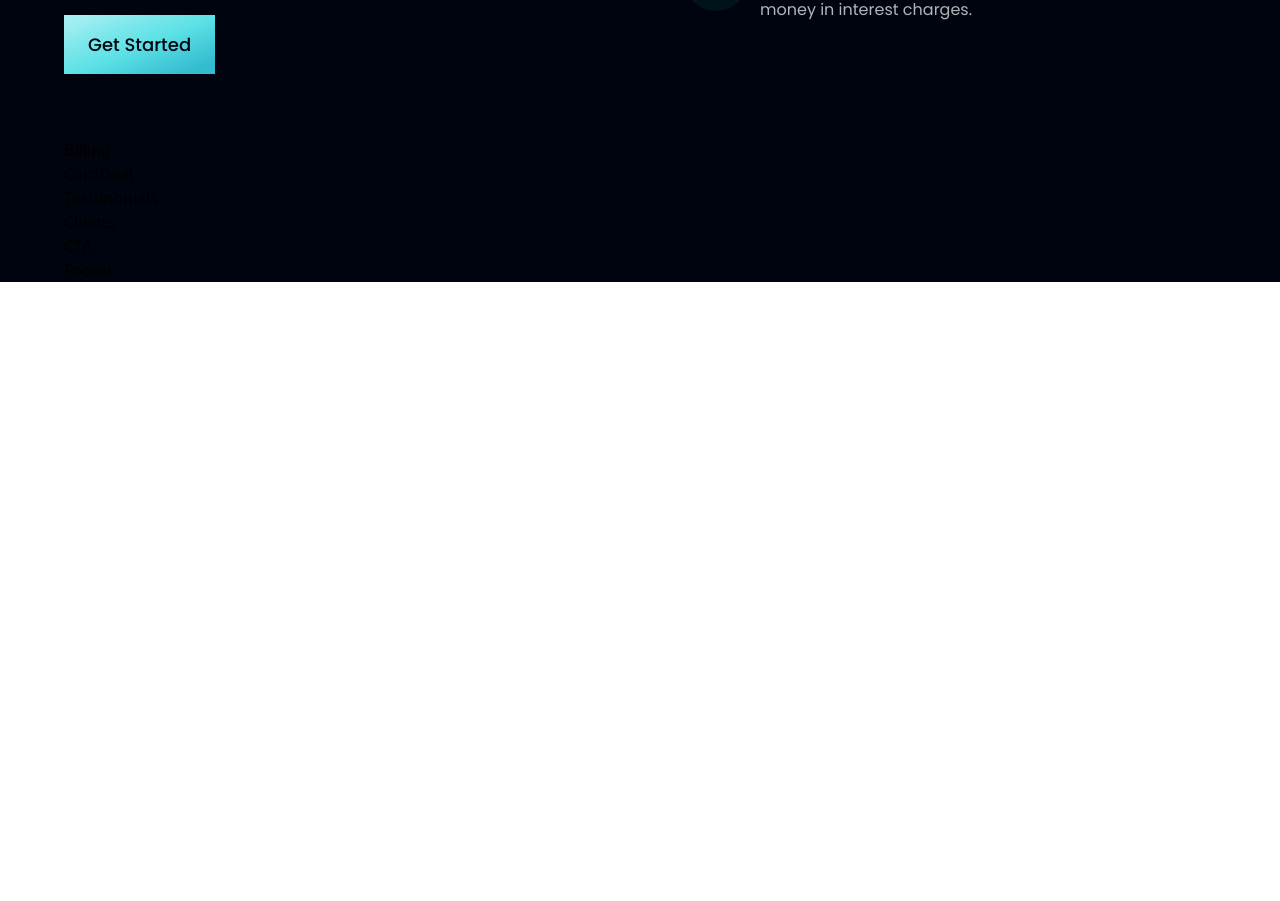
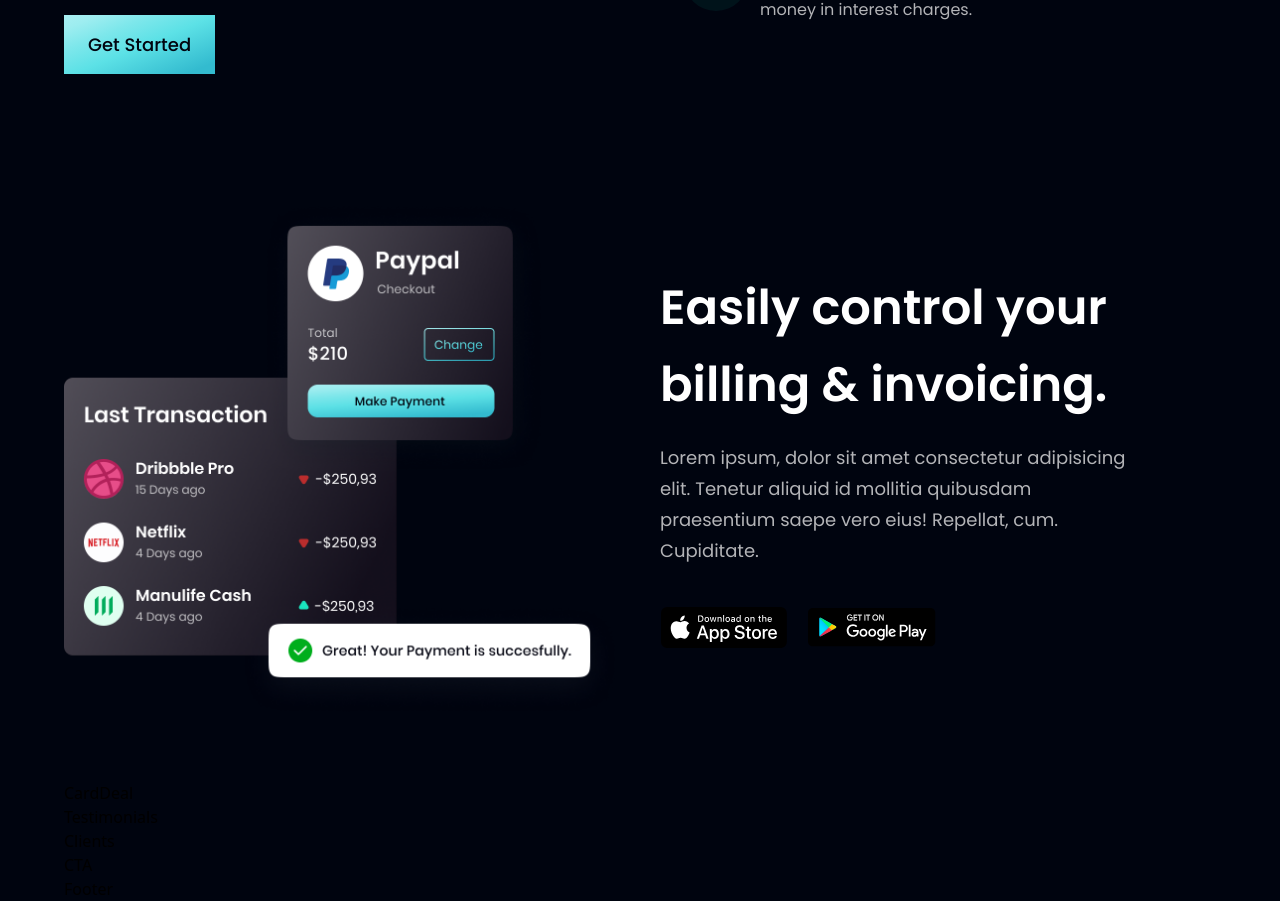
Before and after one commit to Vysint/React-Modern-App, a React (Vite) app: page / in a window 1280 px wide. Shown: the part 700-1601 px from the top of the page. Before the commit the page ends 982 px from the top, so only its background shows below. Built offline with nearby package versions, Linux system fonts and the light colour scheme.

Commit message:
Added Billing section

```diff
--- a/src/components/Billing.jsx
+++ b/src/components/Billing.jsx
@@ -1,9 +1,41 @@
-import React from 'react'
+import { apple, bill, google } from "../assets";
+import styles, { layout } from "../styles";
 
-const Billing = () => {
-  return (
-    <div>Billing</div>
-  )
-}
+const Billing = () => (
+  <section id="product" className={layout.sectionReverse}>
+    <div className={layout.sectionImgReverse}>
+      <img
+        src={bill}
+        alt="billing"
+        className="w-[100%] h-[100%] relative z-[5]"
+      />
+      <div className="absolute z-[3] -left-1/2 top-0 w-[50%] h-[50%] rounded-full white-gradient" />
+      <div className="absolute z-[0] -left-1/2 bottom-0 w-[50%] rounded-full pink__gradient" />
+    </div>
+    <div className={layout.sectionInfo}>
+      <h2 className={styles.heading2}>
+        Easily control your <br className="sm:block hidden" /> billing &
+        invoicing.
+      </h2>
+      <p className={`${styles.paragraph} max-w-[470px] mt-5`}>
+        Lorem ipsum, dolor sit amet consectetur adipisicing elit. Tenetur
+        aliquid id mollitia quibusdam praesentium saepe vero eius! Repellat,
+        cum. Cupiditate.
+      </p>
+      <div className="flex flex-row flex-wrap sm:mt-10 mt-6">
+        <img
+          src={apple}
+          alt="apple store"
+          className="w-[128px] h-[42px] mr-5 object-contain mr-5 cursor-pointer"
+        />
+        <img
+          src={google}
+          alt="google store"
+          className="w-[128px] h-[42px] object-contain mr-5 cursor-pointer"
+        />
+      </div>
+    </div>
+  </section>
+);
 
 export default Billing;
```
